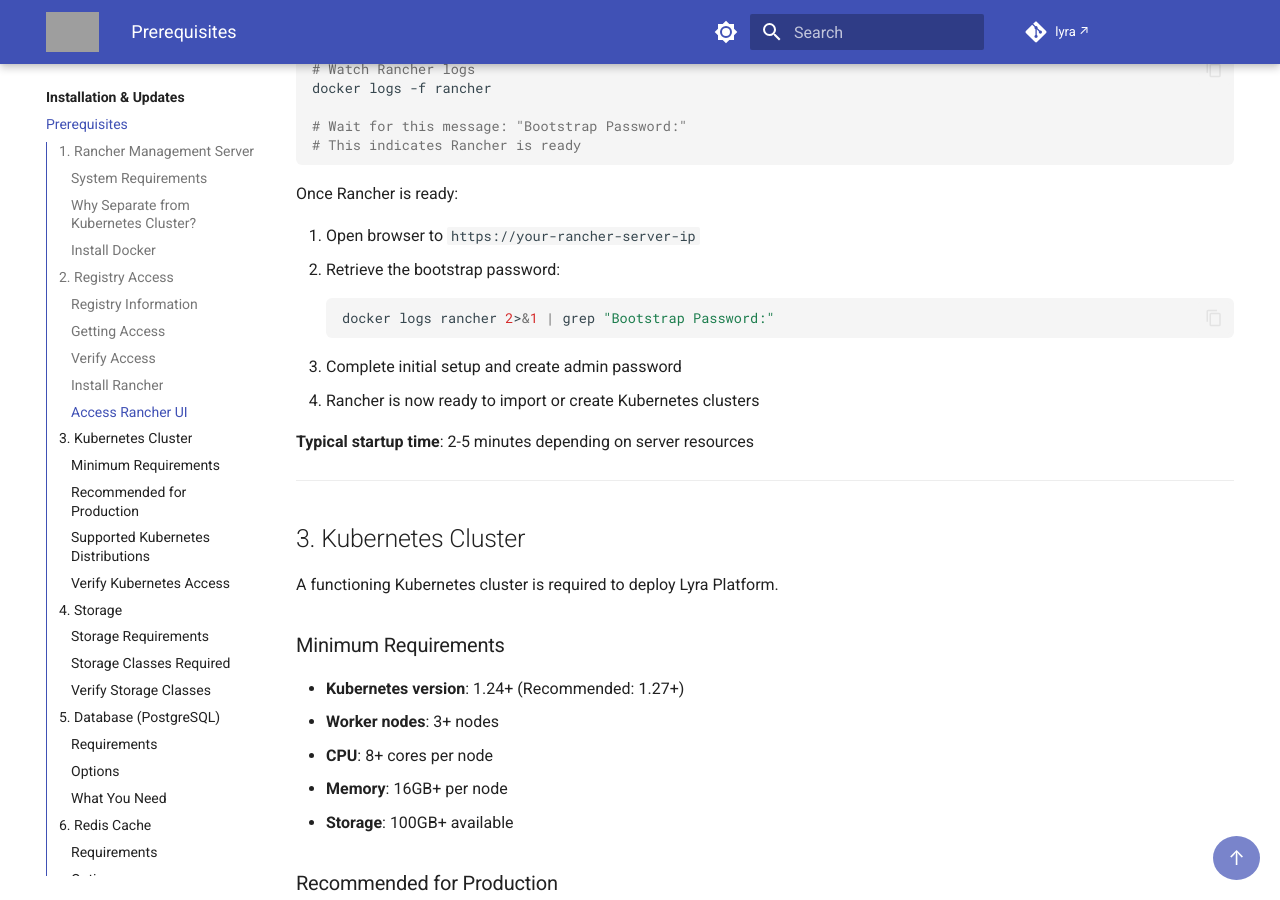
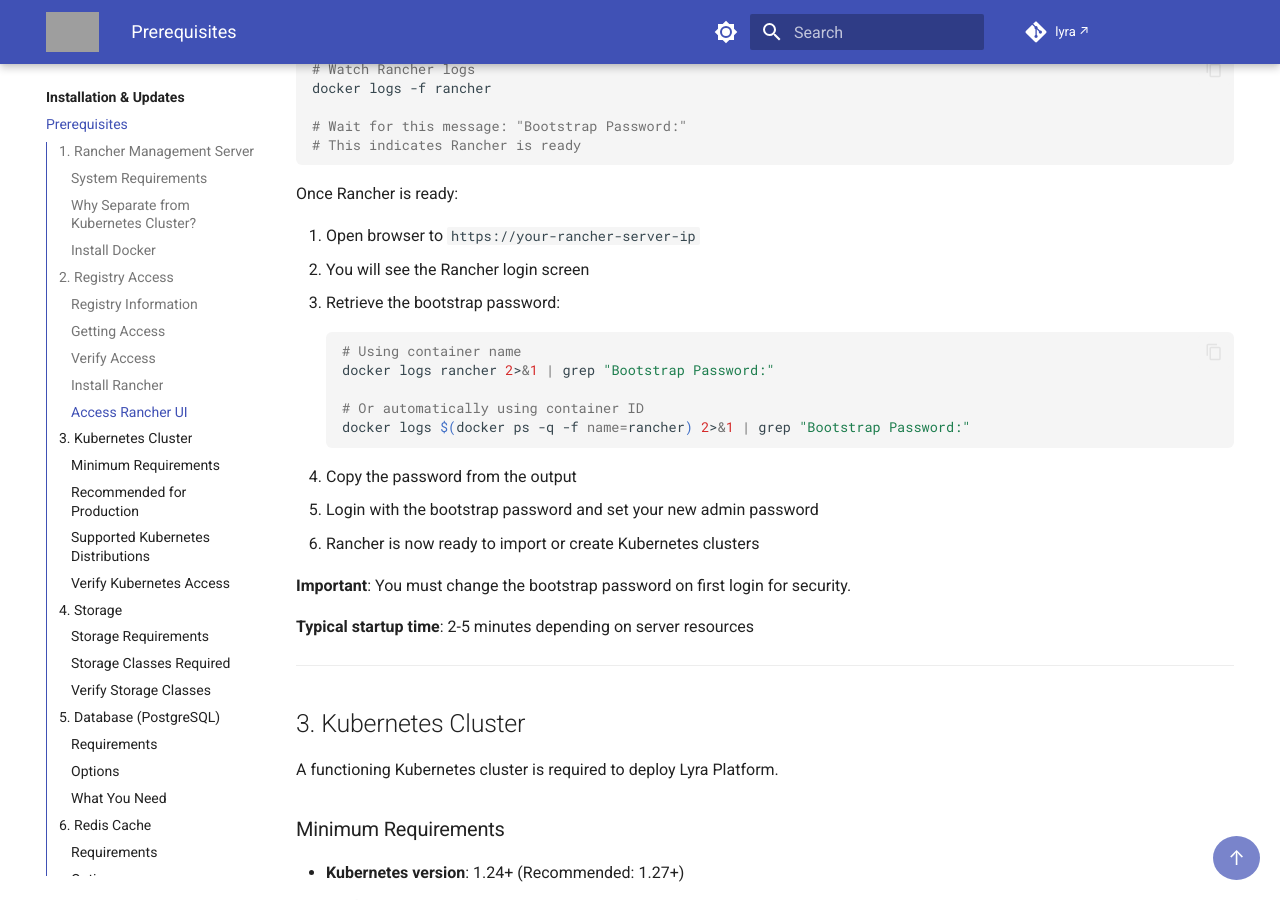
Before and after one commit to amreinch/lyra-docs, an MkDocs documentation site: the page built from docs/installation/prerequisites.md, in a window 1280 px wide and 900 px high, scrolled down 3257 px. Built offline with MkDocs 1.6.1 and Material for MkDocs 9.7.7, drawn with Linux system fonts in a browser that asks for light colours; comment, search, counter and statistics services are not loaded; grey boxes are pictures that could not be loaded.

Commit message:
Add automatic container ID retrieval for Rancher password
- Add command using docker ps filter to auto-get container ID
- Emphasize must change bootstrap password on first login
- Add step-by-step login process with password retrieval
- Provide both container name and auto-ID methods

````diff
--- a/docs/installation/prerequisites.md
+++ b/docs/installation/prerequisites.md
@@ -151,12 +151,20 @@ docker logs -f rancher
 Once Rancher is ready:
 
 1. Open browser to `https://your-rancher-server-ip`
-2. Retrieve the bootstrap password:
+2. You will see the Rancher login screen
+3. Retrieve the bootstrap password:
    ```bash
+   # Using container name
    docker logs rancher 2>&1 | grep "Bootstrap Password:"
+
+   # Or automatically using container ID
+   docker logs $(docker ps -q -f name=rancher) 2>&1 | grep "Bootstrap Password:"
    ```
-3. Complete initial setup and create admin password
-4. Rancher is now ready to import or create Kubernetes clusters
+4. Copy the password from the output
+5. Login with the bootstrap password and set your new admin password
+6. Rancher is now ready to import or create Kubernetes clusters
+
+**Important**: You must change the bootstrap password on first login for security.
 
 **Typical startup time**: 2-5 minutes depending on server resources
 
````
